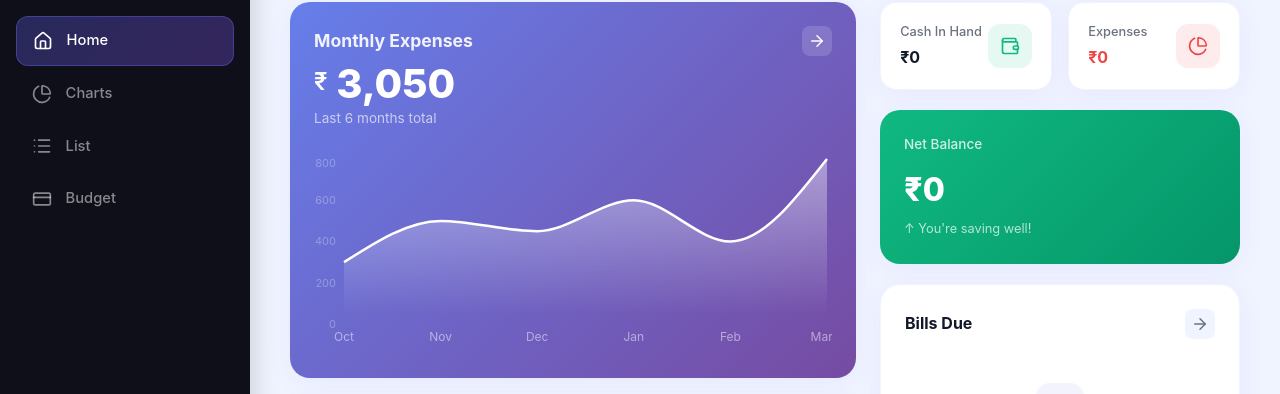
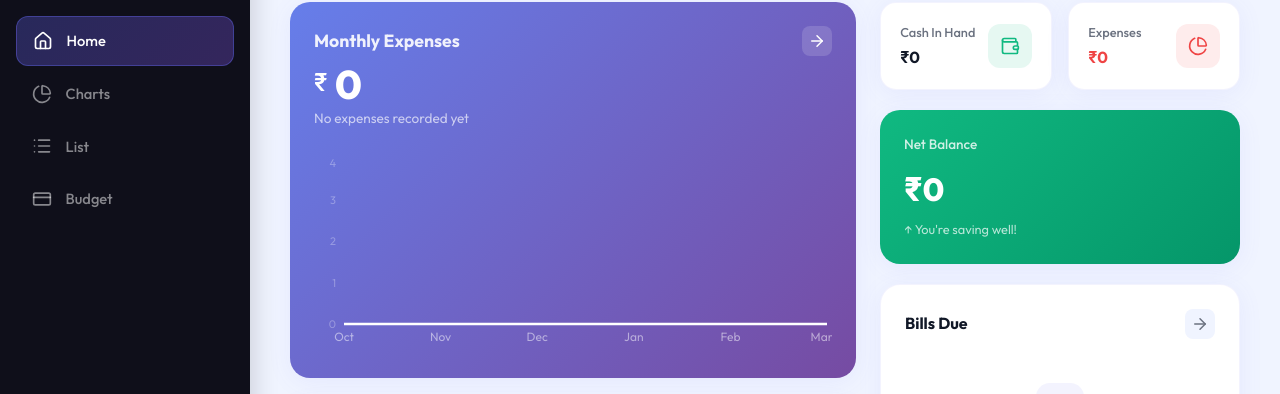
Before and after one commit to r-ravish/Agraay, a React (Vite) app: page /dashboard in a window 1280 px wide. Shown: the part 133-527 px from the top of the page. Built offline with nearby package versions, Linux system fonts and the light colour scheme; no server answers; sample sign-in values are in the browser's storage.

Commit message:
fix: remove hardcoded data, fix userId schema and CORS, light dashboard bg

```diff
--- a/src/components/dashboard/ExpensesChart.jsx
+++ b/src/components/dashboard/ExpensesChart.jsx
@@ -1,54 +1,47 @@
 import React, { useState, useEffect } from 'react';
 import { AreaChart, Area, XAxis, YAxis, Tooltip, ResponsiveContainer } from 'recharts';
 import { ArrowRight } from 'lucide-react';
-import api from '../../utils/api';
-import { useAuth } from '../../contexts/AuthContext';
+
+const MONTHS = ['Oct', 'Nov', 'Dec', 'Jan', 'Feb', 'Mar'];
+
+const CustomTooltip = ({ active, payload, label }) => {
+    if (active && payload && payload.length) {
+        return (
+            <div style={{ background: 'rgba(255,255,255,0.15)', backdropFilter: 'blur(10px)', border: '1px solid rgba(255,255,255,0.25)', borderRadius: '10px', padding: '0.5rem 0.85rem', color: 'white' }}>
+                <p style={{ margin: 0, fontWeight: 600, fontSize: '0.85rem' }}>{label}</p>
+                <p style={{ margin: 0, fontSize: '1rem', fontWeight: 700 }}>₹ {payload[0].value.toLocaleString('en-IN')}</p>
+            </div>
+        );
+    }
+    return null;
+};
 
 const ExpensesChart = ({ transactions }) => {
-    const [data, setData] = useState([]);
+    const [data, setData] = useState(MONTHS.map(m => ({ name: m, amount: 0 })));
     const [total, setTotal] = useState(0);
 
     useEffect(() => {
-        // Build data from real transactions or show sample
-        const months = ['Oct', 'Nov', 'Dec', 'Jan', 'Feb', 'Mar'];
-        const now = new Date();
-
         if (transactions && transactions.length > 0) {
-            const monthlyData = {};
-            months.forEach(m => { monthlyData[m] = 0; });
+            const monthlyTotals = {};
+            MONTHS.forEach(m => { monthlyTotals[m] = 0; });
 
             transactions.forEach(tx => {
-                if (tx.type === 'Expense' || tx.type === 'Atm Withdrawal') {
+                if (['Expense', 'Atm Withdrawal'].includes(tx.type)) {
                     const monthName = new Date(tx.date).toLocaleString('default', { month: 'short' });
-                    if (monthlyData[monthName] !== undefined) {
-                        monthlyData[monthName] += tx.amount;
+                    if (monthlyTotals[monthName] !== undefined) {
+                        monthlyTotals[monthName] += tx.amount;
                     }
                 }
             });
 
-            const builtData = months.map(m => ({ name: m, amount: monthlyData[m] || 0 }));
+            const builtData = MONTHS.map(m => ({ name: m, amount: monthlyTotals[m] }));
             setData(builtData);
             setTotal(builtData.reduce((sum, d) => sum + d.amount, 0));
         } else {
-            // Sample data
-            const sample = [300, 500, 450, 600, 400, 800];
-            const builtData = months.map((m, i) => ({ name: m, amount: sample[i] }));
-            setData(builtData);
-            setTotal(builtData.reduce((sum, d) => sum + d.amount, 0));
+            setData(MONTHS.map(m => ({ name: m, amount: 0 })));
+            setTotal(0);
         }
     }, [transactions]);
-
-    const CustomTooltip = ({ active, payload, label }) => {
-        if (active && payload && payload.length) {
-            return (
-                <div style={{ background: 'rgba(255,255,255,0.15)', backdropFilter: 'blur(10px)', border: '1px solid rgba(255,255,255,0.2)', borderRadius: '10px', padding: '0.5rem 0.85rem', color: 'white' }}>
-                    <p style={{ margin: 0, fontWeight: 600 }}>{label}</p>
-                    <p style={{ margin: 0, fontSize: '0.9rem' }}>₹ {payload[0].value.toLocaleString()}</p>
-                </div>
-            );
-        }
-        return null;
-    };
 
     return (
         <div className="dash-card expenses-chart-card">
@@ -62,7 +55,7 @@ const ExpensesChart = ({ transactions }) => {
             <div className="expense-total">
                 <span className="currency">₹</span> {total.toLocaleString('en-IN')}
             </div>
-            <div className="expense-month">Last 6 months total</div>
+            <div className="expense-month">{total === 0 ? 'No expenses recorded yet' : 'Last 6 months total'}</div>
 
             <div style={{ height: '200px', marginTop: '1.5rem' }}>
                 <ResponsiveContainer width="100%" height="100%">
--- a/src/pages/Dashboard.css
+++ b/src/pages/Dashboard.css
@@ -23,8 +23,9 @@
 .dashboard-layout {
     display: flex;
     min-height: 100vh;
-    background-color: var(--dash-bg);
-    font-family: 'Inter', 'Segoe UI', sans-serif;
+    background-color: #f0f4ff;
+    font-family: 'Outfit', 'Inter', 'Segoe UI', sans-serif;
+    color: #111827;
 }
 
 /* ==========================================
```
Also changed, not shown: 1 other file (tests, documents, lock files or other folders).
